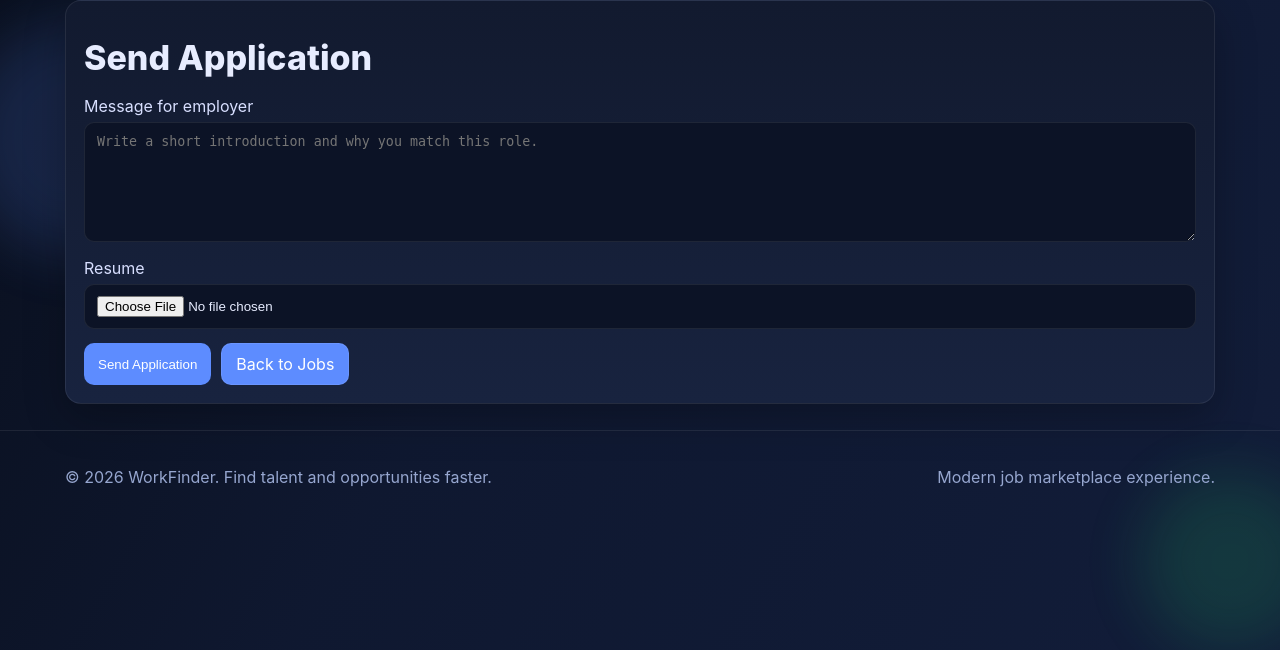
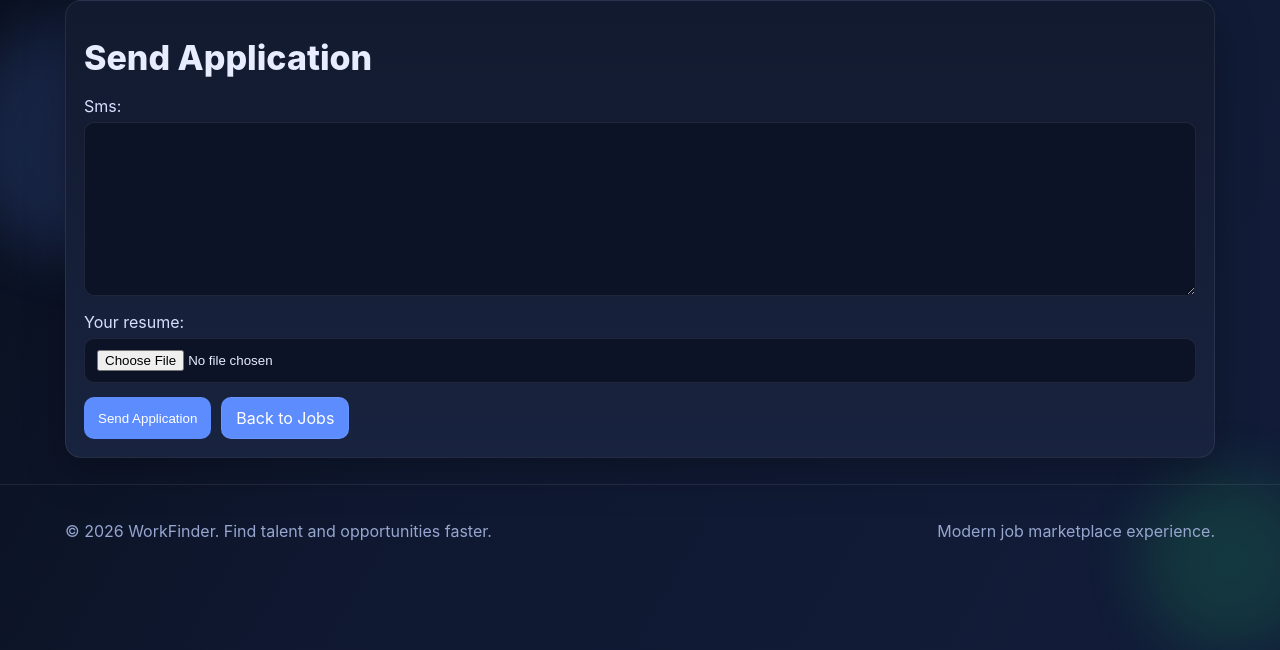
Before and after one commit to Osaf-Abdulloev/WorkFinder, a Django app: page /aplicate/4 in a window 1280 px wide. Shown: the part 67-717 px from the top of the page. Run offline with Django 5.2, Linux system fonts and the light colour scheme; a user stored in the database is signed in; data comes from the database, SQL or seed files in the repository; both versions use the stored data as it was after the commit.

Commit message:
add aplicateform

```diff
--- a/templates/work/aplicate.html
+++ b/templates/work/aplicate.html
@@ -5,10 +5,9 @@
     <h1 class="title">Send Application</h1>
     <form action="" method="post" enctype="multipart/form-data">
         {% csrf_token %}
-        <label>Message for employer</label>
-        <textarea name="sms" placeholder="Write a short introduction and why you match this role."></textarea>
-        <label>Resume</label>
-        <input type="file" name="resume">
+
+        {{form}}
+
         <div class="form-actions">
             <button class="btn" type="submit">Send Application</button>
             <a class="btn btn-outline" href="{% url 'all_jobs' %}">Back to Jobs</a>
--- /dev/null
+++ b/work/forms.py
@@ -0,0 +1,17 @@
+from django import forms
+from .models import *
+
+
+
+
+class AplicateForm(forms.Form):
+    sms = forms.CharField(
+     widget = forms.Textarea(attrs={'class' : 'sms'}),
+     required = True
+    )
+
+    resume = forms.FileField(
+        required = True,
+        label = "Your resume",
+        widget = forms.FileInput(attrs = {'class' : 'resume-aplicate'})
+    )
--- a/work/views.py
+++ b/work/views.py
@@ -4,6 +4,7 @@ from .models import *
 from django.contrib.auth.decorators import permission_required, login_required
 from django.db.models import Q, Count
 from groq import Groq
+from .forms import *
 # Create your views here.
 
 
@@ -148,15 +149,27 @@ def aplicate(request, pk):
     job = get_object_or_404(Job, pk=pk)
 
     if request.method == "POST":
-        Application.objects.create(
-            job_id = job.id,
-            user_id = request.user.id,
-            sms = request.POST.get('sms'),
-            resume = request.FILES.get('resume'),
-            status = 'Sended'
-        )
-        return redirect('all_jobs')
-    return render(request, 'work/aplicate.html')
+        form = AplicateForm(request.POST, request.FILES)
+
+        if form.is_valid():
+
+            Application.objects.create(
+                job_id = job.id,
+                user_id = request.user.id,
+                sms = form.cleaned_data.get('sms'),
+                resume = form.cleaned_data.get('resume'),
+                status = 'sended'
+            )
+            return redirect('/')
+        else:
+            return redirect('403.html')
+
+    else:
+        formm = AplicateForm()
+        return render(request, 'work/aplicate.html', context={'form' : formm})
+
+
+
 
 
 @login_required(login_url="login")
```
Also changed, not shown: db.sqlite3.
